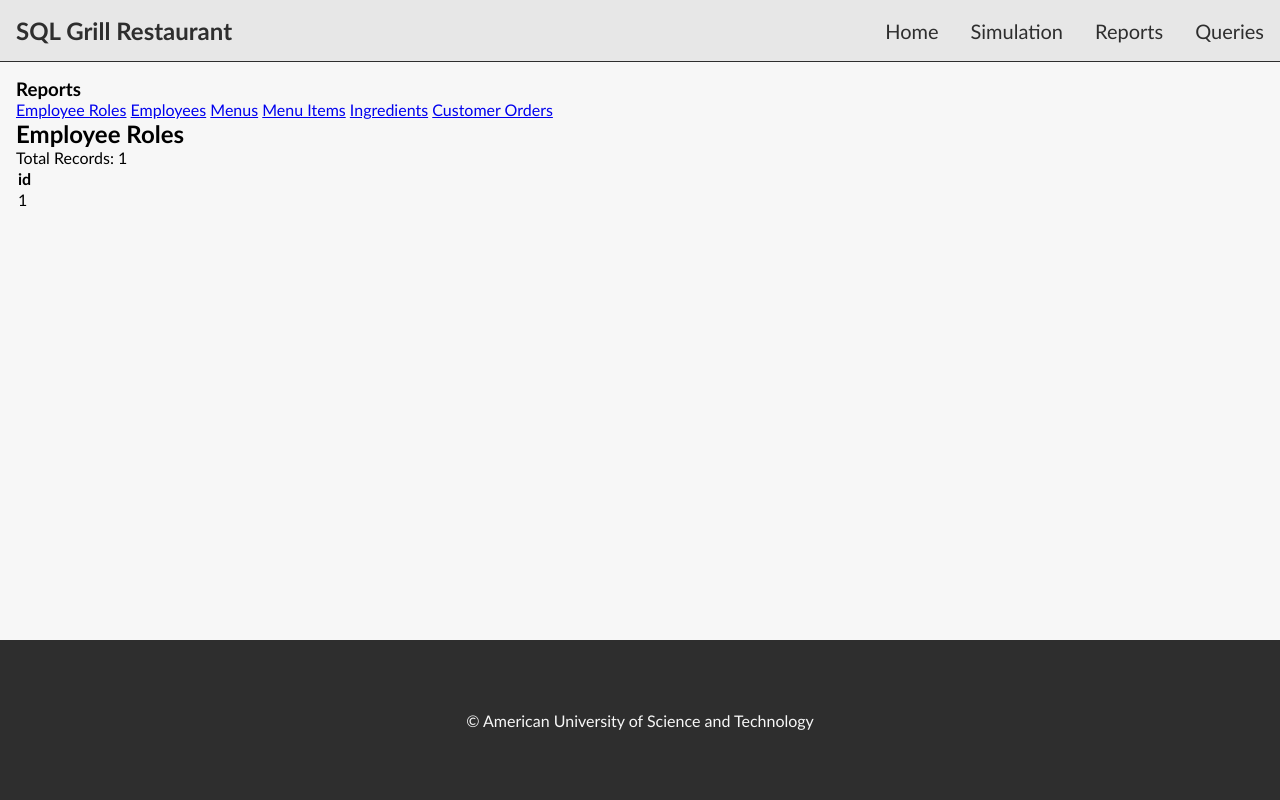
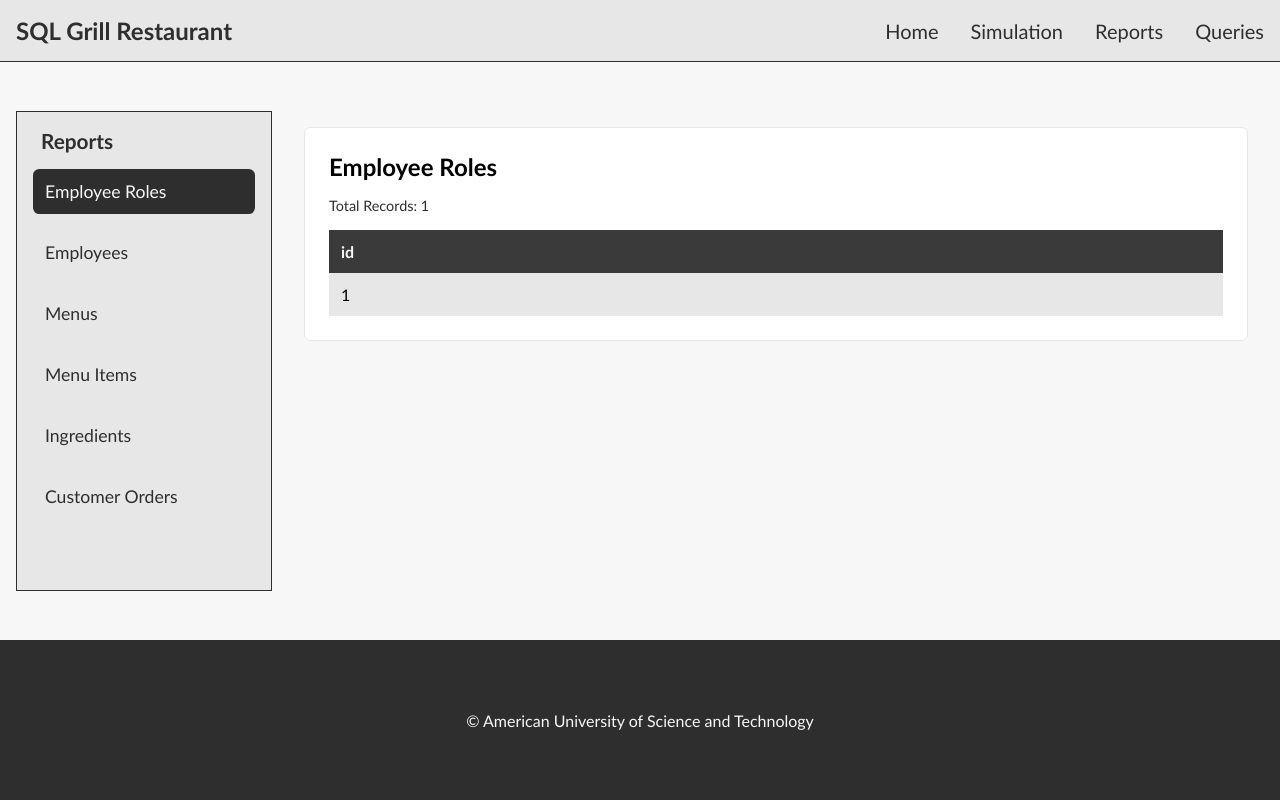
Before and after one commit to TaimourShmait/restaurant-db-simulation-website-php, a PHP site: page /pages/reports.php in a window 1280 px wide. Run offline with PHP 8.4, Linux system fonts and the light colour scheme; tables that the repository leaves empty or names only in its code hold one stand-in row (values such as "Sample post").

Commit message:
Add css for reports and queries pages

```diff
--- a/assets/css/index.css
+++ b/assets/css/index.css
@@ -379,108 +379,232 @@
   background-color: lightgreen;
 }
 
-[id] {
-  scroll-margin-top: 7.5rem;
+#reports-layout {
+  height: calc(60vh);
+  display: flex;
+  align-items: center;
+  gap: 1rem;
+  height: 100%;
+  width: 100%;
 }
 
-#reports-main {
-  margin-top: 1rem !important;
-  display: flex;
-  flex-direction: column;
-  gap: 1.5rem;
-  padding-top: 0 !important;
-}
-
-#reports-main .table-report {
-  width: 100%;
+#reports-sidebar {
+  width: 16rem;
+  background-color: var(--smoked-gray);
+  border: 1px solid var(--charcoal-gray);
+  padding: 1rem !important;
   display: flex;
   flex-direction: column;
   gap: 1rem;
+  height: calc(60vh);
+  overflow-y: auto;
+  position: sticky;
+  top: 5rem;
 }
 
-#reports-main table {
-  width: 100%;
-  border-collapse: collapse;
-  margin-bottom: 1rem !important;
-  background-color: var(--ash-white);
+#reports-sidebar h3 {
+  font-size: 1.3rem;
+  color: var(--charcoal-gray);
+  padding-left: 0.5rem !important;
 }
 
-#reports-main th {
-  background-color: var(--light-charcoal-gray);
-  text-align: left;
-  padding: 1rem !important;
+#reports-sidebar a {
+  text-decoration: none;
+  padding: 0.75rem !important;
+  border-radius: 0.4rem;
+  color: var(--charcoal-gray);
+  font-size: 1.1rem;
+  transition: background 0.2s ease;
+}
+
+#reports-sidebar a:hover {
+  background-color: var(--dark-smoked-gray);
+}
+
+#reports-sidebar a.active {
+  background-color: var(--charcoal-gray);
   color: var(--ash-white);
 }
 
-#reports-main td {
+#reports-content {
+  flex: 1;
   padding: 1rem !important;
+  height: calc(60vh);
+  overflow-y: auto;
+  background-color: var(--ash-white);
+  display: flex;
+  flex-direction: column;
 }
 
-#reports-main tr:nth-child(even) td {
+.report-card {
+  background: white;
+  display: flex;
+  flex-direction: column;
+  gap: 1rem;
+  padding: 1.5rem !important;
+  border-radius: 0.4rem;
+  border: 1px solid var(--smoked-gray);
+}
+
+.report-meta {
+  font-size: 0.9rem;
+  color: var(--charcoal-gray);
+}
+
+.report-card table {
+  width: 100%;
+  border-collapse: collapse;
+}
+
+.report-card th {
+  background-color: var(--light-charcoal-gray);
+  color: var(--ash-white);
+  padding: 0.75rem !important;
+  text-align: left;
+}
+
+.report-card td {
+  padding: 0.75rem !important;
+}
+
+.report-card tr:nth-child(even) td {
   background-color: var(--smoked-gray);
 }
 
-#reports-main tr:hover td {
-  background-color: var(--dark-smoked-gray) !important;
-}
-
-#reports-nav {
-  position: sticky;
-  top: 3.9rem;
-  border-bottom: 1px solid var(--charcoal-gray);
-  z-index: 999;
-  width: 100%;
-  display: flex;
-  justify-content: space-between;
-  padding: 1rem !important;
-  background-color: var(--charcoal-gray);
-  color: var(--ash-white) !important;
-}
-
-#reports-nav a {
-  flex: 1;
-  text-align: center;
-  border-radius: 0.5rem;
-  display: flex;
-  justify-content: center;
-  align-items: center;
-  color: var(--ash-white) !important;
+.report-card tr:hover td {
+  background-color: var(--dark-smoked-gray);
 }
 
 #queries-main {
   display: flex;
-  padding: 0 !important;
+  flex-direction: column;
+  gap: 1.5rem;
+  padding: 1rem !important;
+  width: 100%;
 }
 
-#queries-side-container {
+#query-selector {
+  display: flex;
+  flex-direction: column;
+  gap: 0.75rem;
+}
+
+#query-selector h1 {
+  margin: 0;
+}
+
+#query-selector select {
+  padding: 0.6rem !important;
+  width: 40%;
+  border: 1px solid var(--charcoal-gray);
+  border-radius: 0.4rem;
+  cursor: pointer;
+  background: white;
+  color: var(--charcoal-gray);
+}
+
+#query-content {
   display: flex;
   flex-direction: column;
   gap: 1rem;
-  padding: 1rem !important;
-  border-right: 1px solid var(--smoked-gray);
-  background-color: var(--smoked-gray);
+  width: 100%;
 }
 
-#queries-side-nav {
-  flex: 1;
+.query-container {
   display: flex;
   flex-direction: column;
-  justify-content: space-around;
+  gap: 2rem;
+  width: 100%;
 }
 
-#queries-side-container h2 {
-  padding-left: 1rem !important;
+.query-card {
+  display: flex;
+  flex-direction: column;
+  gap: 0.75rem;
+
+  background: var(--ash-white);
 }
 
-#queries-side-nav a {
+.query-card h2 {
+  margin: 0;
+  font-size: 1.2rem;
   color: var(--charcoal-gray);
-  padding: 1rem !important;
-  border-radius: 0.5rem;
-  transition: background-color 0.25s ease, color 0.25s ease;
 }
 
-#queries-side-nav a:hover,
-.query-selected {
+.query-card textarea {
+  width: 100%;
+  height: 6rem;
+  resize: none;
+  padding: 0.75rem !important;
+  border-radius: 0.4rem;
+
+  border: 1px solid var(--charcoal-gray);
+  background-color: white;
+}
+
+.query-buttons {
+  display: flex;
+  gap: 0.75rem;
+}
+
+.submit-query-btn,
+.reset-query-btn {
+  padding: 0.6rem 1rem !important;
+  border-radius: 0.4rem;
+  border: none;
+  cursor: pointer;
+  text-decoration: none;
+  font-size: 0.9rem;
+  display: inline-block;
+}
+
+.submit-query-btn {
+  background-color: var(--charcoal-gray);
+  color: var(--ash-white);
+}
+
+.reset-query-btn {
+  background-color: white;
+  color: var(--charcoal-gray);
+  border: 1px solid var(--charcoal-gray);
+}
+
+.query-results {
+  display: flex;
+  flex-direction: column;
+  gap: 0.75rem;
+  max-height: 60vh;
+  overflow-y: auto;
+  padding-right: 0.5rem !important;
+}
+
+.query-results h2 {
+  margin: 0;
+  font-size: 1.2rem;
+}
+
+.query-results table {
+  width: 100%;
+  border-collapse: collapse;
+  background: var(--ash-white);
+}
+
+.query-results th {
   background-color: var(--light-charcoal-gray);
   color: var(--ash-white);
+  padding: 0.75rem !important;
+  text-align: left;
 }
+
+.query-results td {
+  padding: 0.75rem !important;
+  border-bottom: 1px solid var(--smoked-gray);
+}
+
+.query-results tr:nth-child(even) td {
+  background: var(--smoked-gray);
+}
+
+.query-results tr:hover td {
+  background-color: var(--dark-smoked-gray);
+}
```
